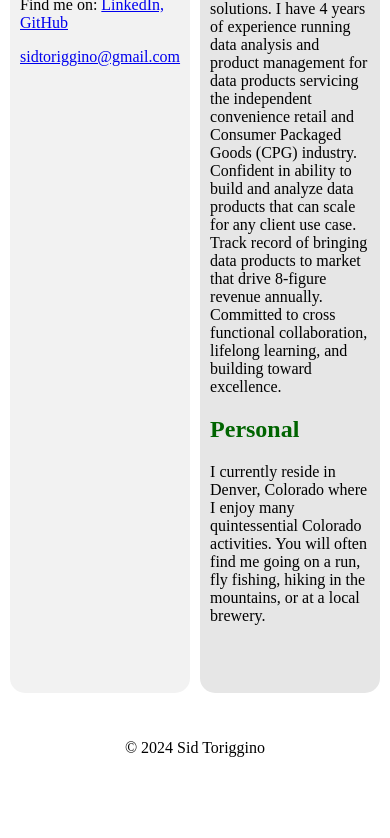
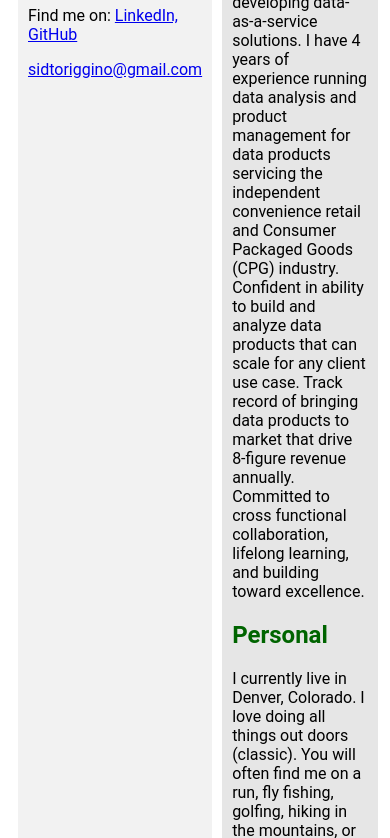
Before and after one commit to SidToriggino/SidT-website, a plain HTML site: page templates/index.html in a window 390 px wide. Shown: the part 141-979 px from the top of the page. Before the commit the page ends 934 px from the top, so only its background shows below. Drawn offline with Linux system fonts and the light colour scheme.

Commit message:
feat: website formatting (#7)
*Update font
*Change mobile formatting

```diff
--- a/templates/index.html
+++ b/templates/index.html
@@ -6,7 +6,10 @@
     <meta name="viewport" content="width=device-width, initial-scale=1.0">
     <title>Home</title>
     <style>
-        body,
+        body {
+            font-family: 'Roboto', sans-serif;
+        }
+
         html {
             height: 100%;
             margin: 0;
@@ -25,6 +28,26 @@
             padding: 10px;
             flex-grow: 1;
             /* Ensures that the container takes up all available space */
+        }
+
+        /* Default to full width */
+        .left,.right {
+            width: 100%;
+        }
+
+        /* When the screen is 600px wide or more, split into two columns */
+        @media (min-width: 600px) {
+            .left,
+            .right {
+                width: 50%;
+            }
+        }
+
+        /* Optional: Clear floats after the columns */
+        .container::after {
+            content: "";
+            display: table;
+            clear: both;
         }
 
         .column {
@@ -54,13 +77,13 @@
                         <a href="https://www.linkedin.com/in/sidtoriggino/">LinkedIn,</a>
                         <a href="https://github.com/SidToriggino">GitHub</a>
                     </p>
-                    <p><a href="sidtoriggino@gmail.com">sidtoriggino@gmail.com</a></p>
+                    <a href="mailto:sidtoriggino@gmail.com">sidtoriggino@gmail.com</a>
                 </div>
             </div>
             <div class="column">
                 <div>
                     <h2 style="color: darkgreen;">Professional</h2>
-                    <p> I am currently a Product Manager developing data-as-a-service solutions. I have 4 years of
+                    <p> I am a Product Manager developing data-as-a-service solutions. I have 4 years of
                         experience
                         running data analysis and product management for data products servicing the independent
                         convenience retail
@@ -74,7 +97,10 @@
                 </div>
                 <div>
                     <h2 style="color: darkgreen;">Personal</h2>
-                    <p> I currently reside in Denver, Colorado where I enjoy many quintessential Colorado activities. You will often find me going on a run, fly fishing, hiking in the mountains, or at a local brewery.</p>
+                    <p>
+                        I currently live in Denver, Colorado. I love doing all things out doors (classic). You will
+                        often find me on a run, fly fishing, golfing, hiking in the mountains, or at a local brewery.
+                    </p>
                 </div>
             </div>
         </div>
```
